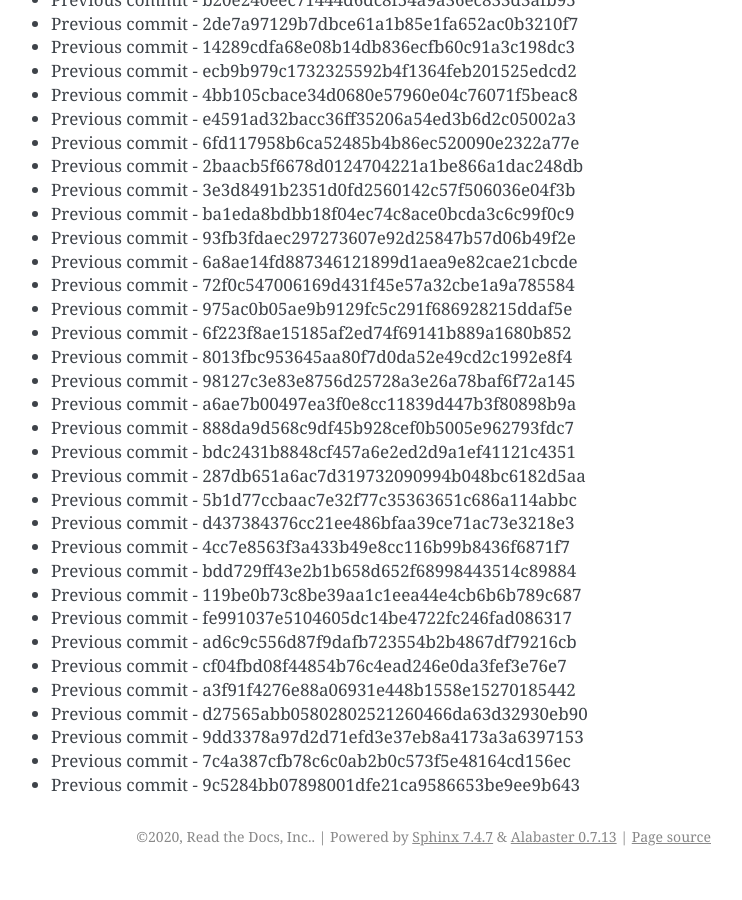
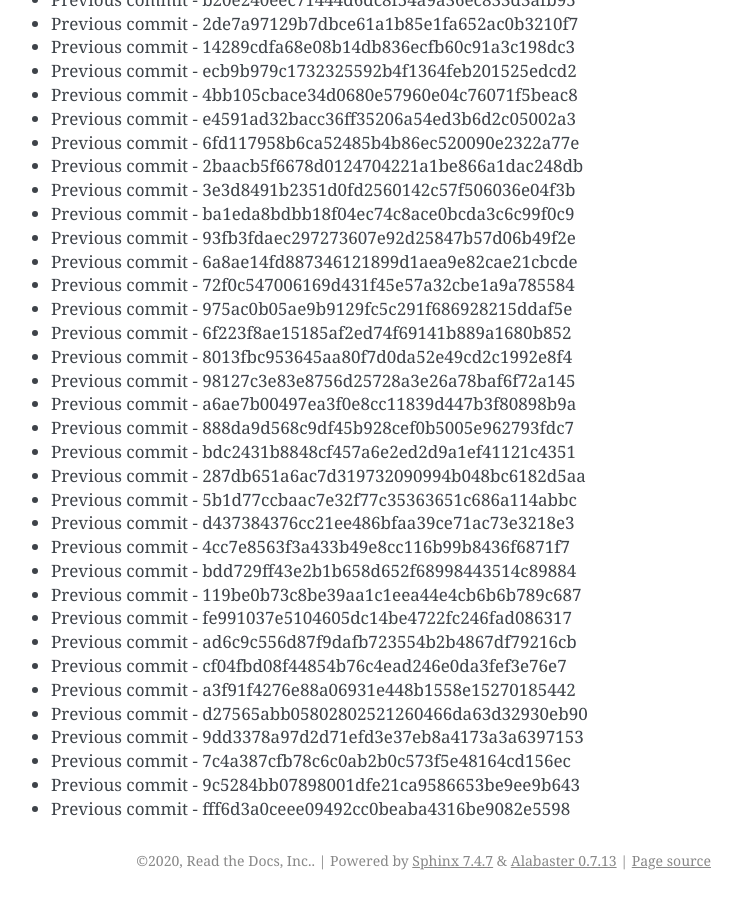
Before and after one commit to readthedocs/rtd-git-stresstest, a Sphinx documentation site: the page built from docs/updates.rst, in a window 1280 px wide and 900 px high, scrolled down 53699 px. Shown: the whole window, without its empty margins (399-1141 px from the left). Built offline with Sphinx 7.4.7, drawn with Linux system fonts in a browser that asks for light colours; before the commit the page ends 54575 px from its top, so only the background shows below that.

Commit message:
Generating commit from previous: fff6d3a0ceee09492cc0beaba4316be9082e5598

```diff
--- a/docs/updates.rst
+++ b/docs/updates.rst
@@ -2288,3 +2288,4 @@ It can be tested for any performance characteristics.
 * Previous commit - 9dd3378a97d2d71efd3e37eb8a4173a3a6397153
 * Previous commit - 7c4a387cfb78c6c0ab2b0c573f5e48164cd156ec
 * Previous commit - 9c5284bb07898001dfe21ca9586653be9ee9b643
+* Previous commit - fff6d3a0ceee09492cc0beaba4316be9082e5598
```
